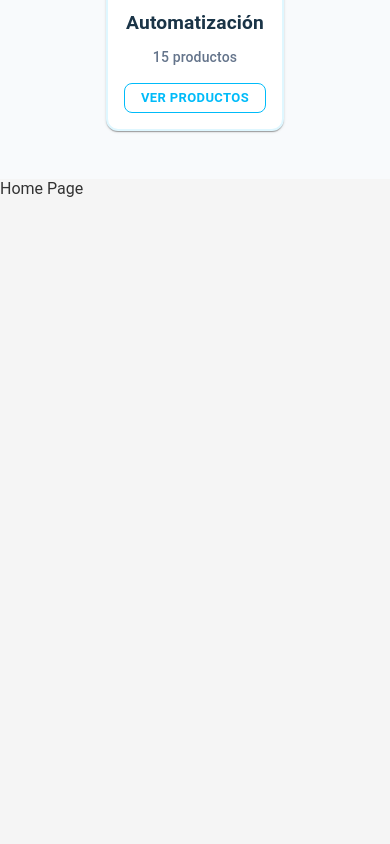
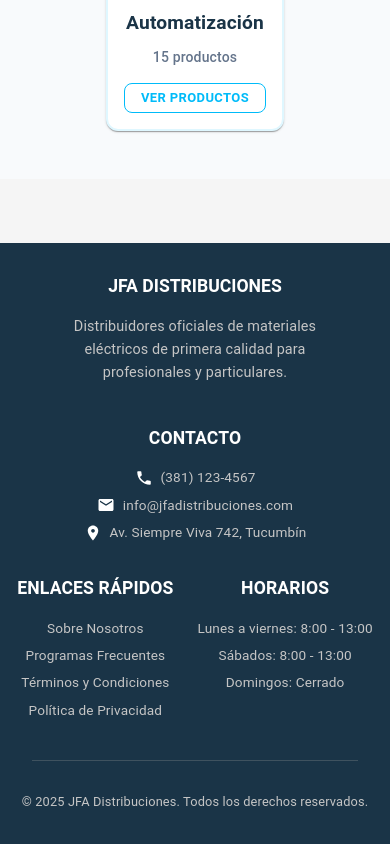
Before and after one commit to Facundo741/TFI-FRONT, a React (Vite) app: page / in a window 390 px wide. Shown: the part 3757-4601 px from the top of the page. Before the commit the page ends 3955 px from the top, so only its background shows below. Built offline with nearby package versions, Linux system fonts and the light colour scheme.

Commit message:
feat: add footer component with responsive layout and contact information

```diff
--- a/src/App.tsx
+++ b/src/App.tsx
@@ -1,5 +1,6 @@
 import { BrowserRouter as Router, Routes, Route } from 'react-router-dom';
 import { Navbar } from './components/layout/Navbar';
+import Footer from './components/layout/Footer';
 import HeroSection from './components/sections/HeroSection';
 import FeaturesSection from './components/sections/FeaturesSection';
 import CategoriesSection from './components/sections/CategoriesSection';
@@ -14,8 +15,9 @@ function App() {
             <FeaturesSection />
             <CategoriesSection />
             <Routes>
-              <Route path="/" element={<div>Home Page</div>} />
+              <Route path="/" />
             </Routes>
+            <Footer />
           </div>
         </Router>
 
--- /dev/null
+++ b/src/components/layout/Footer.tsx
@@ -0,0 +1,168 @@
+import React from 'react';
+import { Container, Grid, Typography, Box, Link, Divider } from '@mui/material';
+import { Phone, Email, LocationOn } from '@mui/icons-material';
+
+const Footer: React.FC = () => {
+  return (
+    <Box
+      component="footer"
+      sx={{
+        backgroundColor: '#1a3447',
+        color: 'white',
+        py: { xs: 4, md: 6 },
+        mt: 8
+      }}
+    >
+      <Container maxWidth="xl">
+        <Grid container spacing={{ xs: 3, md: 4 }} justifyContent="center">
+          <Grid item xs={12} md={4} lg={3} sx={{ textAlign: { xs: 'center', md: 'left' } }}>
+            <Typography variant="h5" component="h2" gutterBottom sx={{
+              fontWeight: 'bold',
+              mb: 2,
+              fontSize: { xs: '1.1rem', md: '1.2rem'  }
+            }}>
+              JFA DISTRIBUCIONES
+            </Typography>
+            <Typography variant="body1" sx={{
+            color: '#c5c5c5',
+            mb: 2,
+            fontSize: { xs: '0.9rem', md: '1rem' },
+            lineHeight: 1.6,
+            whiteSpace: 'pre-line'
+            }}>
+            Distribuidores oficiales de materiales{'\n'}eléctricos de primera calidad para{'\n'}profesionales y particulares.
+            </Typography>
+          </Grid>
+
+          <Grid item xs={12} sm={6} md={4} lg={3} sx={{ textAlign: { xs: 'center', md: 'left' } }}>
+            <Typography variant="h6" component="h3" gutterBottom sx={{
+              fontWeight: 'bold',
+              mb: 2,
+              fontSize: { xs: '1.1rem', md: '1.2rem' }
+            }}>
+              CONTACTO
+            </Typography>
+            <Box sx={{ display: 'flex', alignItems: 'center', mb: 1, justifyContent: { xs: 'center', md: 'flex-start' } }}>
+              <Phone sx={{ mr: 1, fontSize: { xs: '18px', md: '20px' } }} />
+              <Typography variant="body2" sx={{ color: '#c5c5c5', fontSize: { xs: '0.85rem', md: '0.9rem' } }}>
+                (381) 123-4567
+              </Typography>
+            </Box>
+            <Box sx={{ display: 'flex', alignItems: 'center', mb: 1, justifyContent: { xs: 'center', md: 'flex-start' } }}>
+              <Email sx={{ mr: 1, fontSize: { xs: '18px', md: '20px' } }} />
+              <Typography variant="body2" sx={{ color: '#c5c5c5', fontSize: { xs: '0.85rem', md: '0.9rem' } }}>
+                info@jfadistribuciones.com
+              </Typography>
+            </Box>
+            <Box sx={{ display: 'flex', alignItems: 'center', mb: 1, justifyContent: { xs: 'center', md: 'flex-start' } }}>
+              <LocationOn sx={{ mr: 1, fontSize: { xs: '18px', md: '20px' } }} />
+              <Typography variant="body2" sx={{
+                color: '#c5c5c5',
+                fontSize: { xs: '0.85rem', md: '0.9rem' },
+                maxWidth: '200px'
+              }}>
+                Av. Siempre Viva 742, Tucumbín
+              </Typography>
+            </Box>
+          </Grid>
+
+          <Grid item xs={12} sm={6} md={2} lg={2} sx={{ textAlign: { xs: 'center', md: 'left' } }}>
+            <Typography variant="h6" component="h3" gutterBottom sx={{
+              fontWeight: 'bold',
+              mb: 2,
+              fontSize: { xs: '1.1rem', md: '1.2rem' }
+            }}>
+              ENLACES RÁPIDOS
+            </Typography>
+            <Link href="#" variant="body2" display="block" sx={{
+              color: '#c5c5c5',
+              mb: 1,
+              textDecoration: 'none',
+              fontSize: { xs: '0.85rem', md: '0.9rem' },
+              '&:hover': { color: 'white' },
+              textAlign: { xs: 'center', md: 'left' }
+            }}>
+              Sobre Nosotros
+            </Link>
+            <Link href="#" variant="body2" display="block" sx={{
+              color: '#c5c5c5',
+              mb: 1,
+              textDecoration: 'none',
+              fontSize: { xs: '0.85rem', md: '0.9rem' },
+              '&:hover': { color: 'white' },
+              textAlign: { xs: 'center', md: 'left' }
+            }}>
+              Programas Frecuentes
+            </Link>
+            <Link href="#" variant="body2" display="block" sx={{
+              color: '#c5c5c5',
+              mb: 1,
+              textDecoration: 'none',
+              fontSize: { xs: '0.85rem', md: '0.9rem' },
+              '&:hover': { color: 'white' },
+              textAlign: { xs: 'center', md: 'left' }
+            }}>
+              Términos y Condiciones
+            </Link>
+            <Link href="#" variant="body2" display="block" sx={{
+              color: '#c5c5c5',
+              mb: 1,
+              textDecoration: 'none',
+              fontSize: { xs: '0.85rem', md: '0.9rem' },
+              '&:hover': { color: 'white' },
+              textAlign: { xs: 'center', md: 'left' }
+            }}>
+              Política de Privacidad
+            </Link>
+          </Grid>
+
+
+          <Grid item xs={12} sm={6} md={2} lg={2} sx={{ textAlign: { xs: 'center', md: 'left' } }}>
+            <Typography variant="h6" component="h3" gutterBottom sx={{
+              fontWeight: 'bold',
+              mb: 2,
+              fontSize: { xs: '1.1rem', md: '1.2rem' }
+            }}>
+              HORARIOS
+            </Typography>
+            <Typography variant="body2" sx={{
+              color: '#c5c5c5',
+              mb: 1,
+              fontSize: { xs: '0.85rem', md: '0.9rem' }
+            }}>
+              Lunes a viernes: 8:00 - 13:00
+            </Typography>
+            <Typography variant="body2" sx={{
+              color: '#c5c5c5',
+              mb: 1,
+              fontSize: { xs: '0.85rem', md: '0.9rem' }
+            }}>
+              Sábados: 8:00 - 13:00
+            </Typography>
+            <Typography variant="body2" sx={{
+              color: '#c5c5c5',
+              fontSize: { xs: '0.85rem', md: '0.9rem' }
+            }}>
+              Domingos: Cerrado
+            </Typography>
+          </Grid>
+        </Grid>
+
+        <Divider sx={{
+          my: 4,
+          backgroundColor: 'rgba(255, 255, 255, 0.2)',
+          mx: { xs: 2, md: 0 }
+        }} />
+
+        <Typography variant="body2" align="center" sx={{
+          color: '#c5c5c5',
+          fontSize: { xs: '0.8rem', md: '0.9rem' }
+        }}>
+          © 2025 JFA Distribuciones. Todos los derechos reservados.
+        </Typography>
+      </Container>
+    </Box>
+  );
+};
+
+export default Footer;
```
